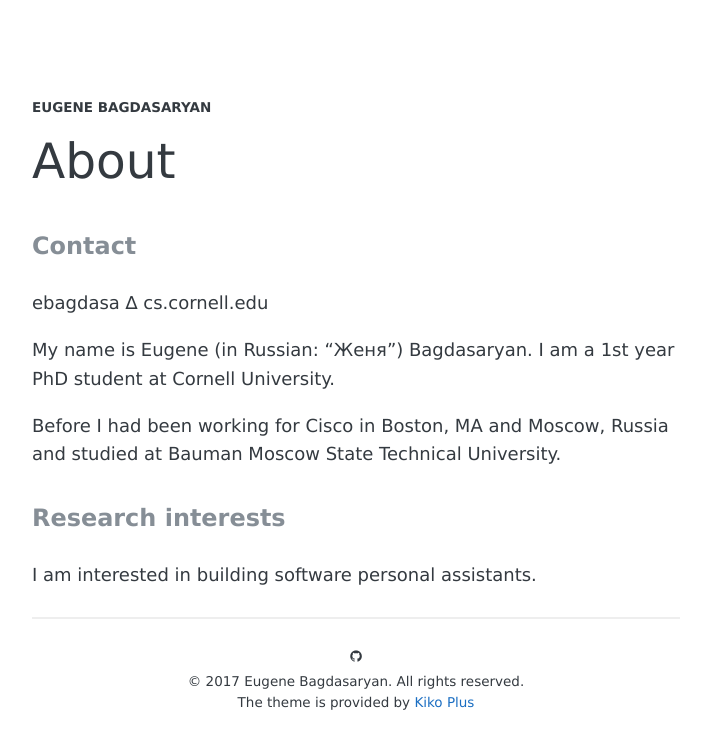
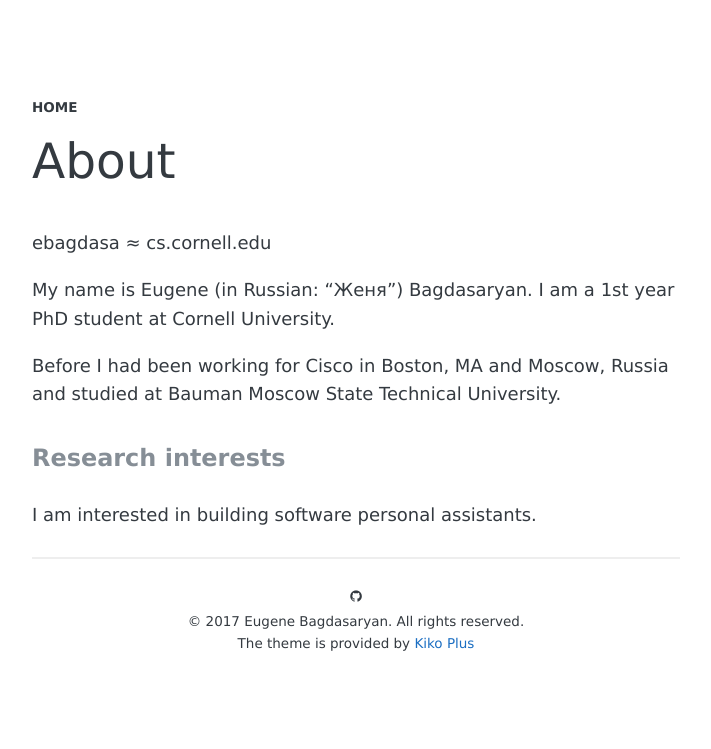
Before and after one commit to ebagdasa/ebagdasa.github.io, a Jekyll site: the page built from about.md, in a window 1280 px wide. Shown: the top 749 px of the page, without its empty margins (284-995 px from the left). Built offline with Jekyll 4.4.1, drawn with Linux system fonts in a browser that asks for light colours; nearby versions of some CDN libraries; some web fonts are replaced.

```diff
--- a/_layouts/page.html
+++ b/_layouts/page.html
@@ -3,7 +3,7 @@ layout: default
 ---
 <header>
   <h1 class="header-small">
-    <a href="{{site.url}}{{site.baseurl}}">{{ site.name }}</a>
+    <a href="{{site.url}}{{site.baseurl}}">Home</a>
   </h1>
 </header>
 <div class="page">
--- a/about.md
+++ b/about.md
@@ -3,9 +3,7 @@ title: About
 permalink: /about/
 ---
 
-#### Contact
-
-ebagdasa ∆ cs.cornell.edu
+ebagdasa ≈ cs.cornell.edu
 
 My name is Eugene (in Russian: "Женя") Bagdasaryan. I am a 1st year PhD student at Cornell University.
 
```
